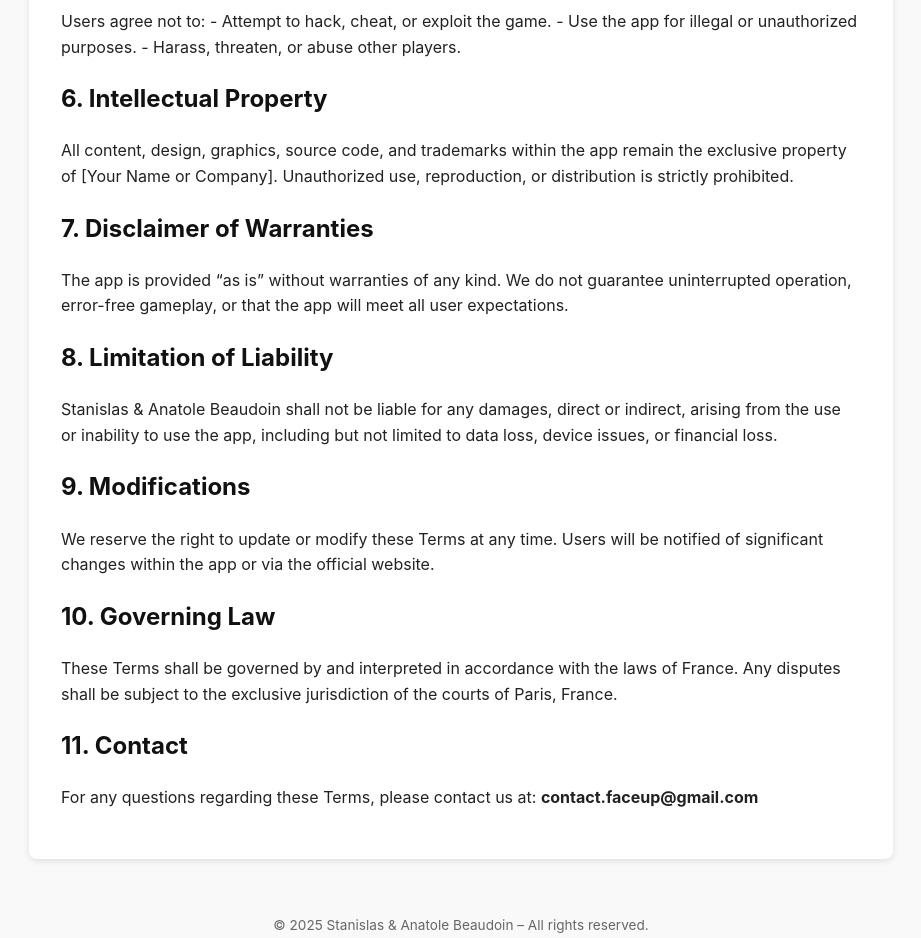
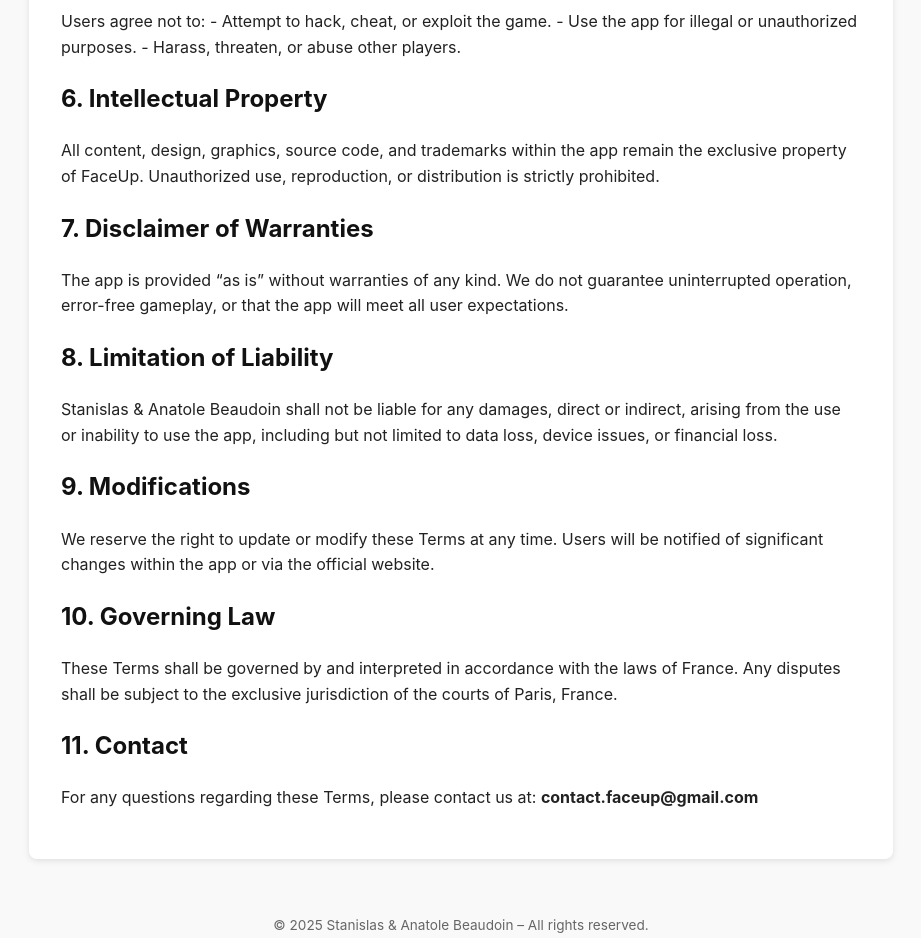
Before and after one commit to black-jack-studio/legal-page, a plain HTML site: page terms-of-service.html in a window 1280 px wide. Shown: the part 860-1798 px from the top of the page, without its empty margins (179-1100 px from the left). Drawn offline with Linux system fonts and the light colour scheme.

Commit message:
Update terms-of-service.html

```diff
--- a/terms-of-service.html
+++ b/terms-of-service.html
@@ -82,7 +82,7 @@
 
     <h2>6. Intellectual Property</h2>
     <p>
-      All content, design, graphics, source code, and trademarks within the app remain the exclusive property of [Your Name or Company].
+      All content, design, graphics, source code, and trademarks within the app remain the exclusive property of FaceUp.
       Unauthorized use, reproduction, or distribution is strictly prohibited.
     </p>
 
```
